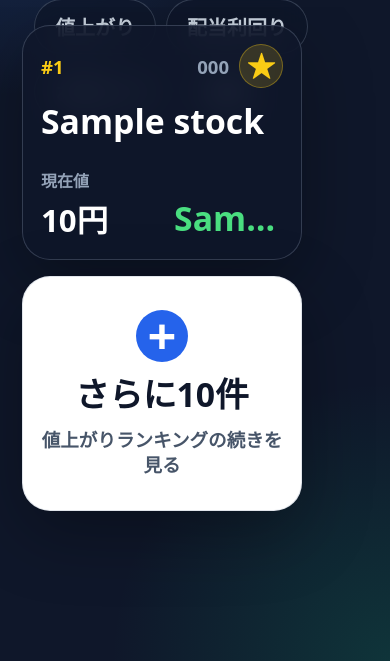
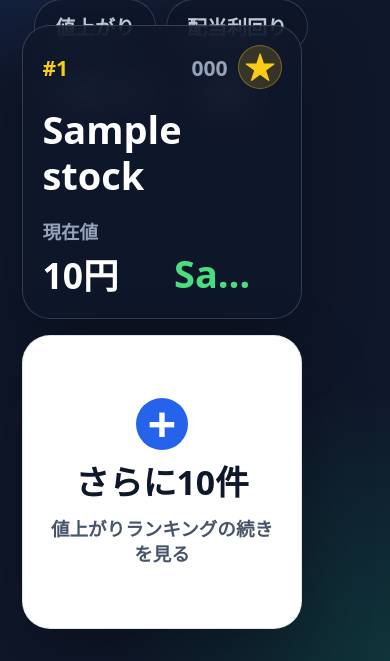
Before and after one commit to nyarpee/stock-display-for-grandma, a Flask app: template templates/stocks.html in a window 390 px wide. Shown: the part 183-844 px from the top of the page. Run offline with Flask 3, Linux system fonts and the light colour scheme; the template is opened without the code that fills it: most values are stand-ins (such as "Sample title", 1, 10 or a date in 2020).

Commit message:
forth commit

```diff
--- a/static/css/base.css
+++ b/static/css/base.css
@@ -17,8 +17,8 @@ body {
 :root {
     --header-height: 220px;
     --tile-gap: 22px;
-    --tile-width: clamp(300px, 34vw, 420px);
-    --tile-height: clamp(190px, calc((100vh - var(--header-height) - 72px) / 2), 270px);
+    --tile-width: clamp(340px, 38vw, 520px);
+    --tile-height: clamp(220px, calc((100vh - var(--header-height) - 72px) / 2), 360px);
     --ticker-side-padding: clamp(28px, 5vw, 72px);
 }
 
--- a/static/css/stocks.css
+++ b/static/css/stocks.css
@@ -97,9 +97,10 @@ h1 {
 .ticker-track {
     display: grid;
     grid-auto-flow: column;
-    grid-template-rows: repeat(2, var(--tile-height));
+    grid-template-rows: repeat(2, minmax(0, 1fr));
     grid-auto-columns: var(--tile-width);
     gap: var(--tile-gap);
+    height: 100%;
     width: max-content;
     will-change: transform;
 }
@@ -108,10 +109,10 @@ h1 {
 
 .stock-tile {
     width: var(--tile-width);
-    height: var(--tile-height);
+    height: 100%;
     min-width: 0;
     min-height: 0;
-    padding: clamp(18px, 2.4vw, 30px);
+    padding: clamp(18px, 2.3vh, 34px);
     border-radius: 28px;
     background: rgba(15, 23, 42, 0.82);
     border: 1px solid rgba(148, 163, 184, 0.28);
@@ -147,14 +148,14 @@ h1 {
 }
 
 .rank {
-    font-size: clamp(16px, 2.2vh, 20px);
+    font-size: clamp(18px, 2.5vh, 26px);
     font-weight: 800;
     color: #facc15;
     white-space: nowrap;
 }
 
 .code {
-    font-size: clamp(16px, 2.2vh, 20px);
+    font-size: clamp(18px, 2.5vh, 26px);
     color: #94a3b8;
     font-weight: 700;
     min-width: 0;
@@ -164,8 +165,8 @@ h1 {
 }
 
 .favorite-button {
-    width: 44px;
-    height: 44px;
+    width: clamp(44px, 5.2vh, 58px);
+    height: clamp(44px, 5.2vh, 58px);
     flex: 0 0 auto;
     display: grid;
     place-items: center;
@@ -174,7 +175,7 @@ h1 {
     color: #f8fafc;
     background: rgba(15, 23, 42, 0.74);
     font: inherit;
-    font-size: 28px;
+    font-size: clamp(28px, 3.5vh, 38px);
     font-weight: 900;
     line-height: 1;
     cursor: pointer;
@@ -192,10 +193,11 @@ h1 {
 }
 
 .name {
-    margin-top: clamp(14px, 2.3vw, 24px);
-    font-size: clamp(24px, 4vh, 36px);
+    align-self: center;
+    margin-top: clamp(8px, 1.3vh, 18px);
+    font-size: clamp(28px, 4.5vh, 46px);
     font-weight: 900;
-    line-height: 1.15;
+    line-height: 1.22;
     min-height: 0;
     overflow: hidden;
     word-break: break-word;
@@ -203,6 +205,7 @@ h1 {
     display: -webkit-box;
     -webkit-line-clamp: 2;
     -webkit-box-orient: vertical;
+    padding-bottom: 0.08em;
 }
 
 .tile-bottom {
@@ -221,7 +224,7 @@ h1 {
 .small {
     margin: 0;
     color: #94a3b8;
-    font-size: clamp(13px, 1.9vh, 16px);
+    font-size: clamp(15px, 2.2vh, 20px);
     font-weight: 700;
     overflow: hidden;
     text-overflow: ellipsis;
@@ -230,7 +233,7 @@ h1 {
 
 .price {
     margin: 4px 0 0;
-    font-size: clamp(24px, 3.7vh, 34px);
+    font-size: clamp(28px, 4.2vh, 44px);
     font-weight: 800;
     overflow: hidden;
     text-overflow: ellipsis;
@@ -239,7 +242,7 @@ h1 {
 
 .change {
     max-width: 45%;
-    font-size: clamp(26px, 4vh, 38px);
+    font-size: clamp(28px, 4.5vh, 46px);
     font-weight: 900;
     overflow: hidden;
     text-overflow: ellipsis;
@@ -454,19 +457,19 @@ h1 {
 
 @media (max-width: 900px) {
     :root {
-        --header-height: 190px;
+        --header-height: 184px;
         --tile-gap: 16px;
-        --tile-width: clamp(280px, 44vw, 360px);
-        --tile-height: clamp(176px, calc((100vh - var(--header-height) - 58px) / 2), 235px);
+        --tile-width: clamp(330px, 47vw, 440px);
+        --tile-height: clamp(210px, calc((100vh - var(--header-height) - 58px) / 2), 330px);
         --ticker-side-padding: clamp(22px, 4vw, 36px);
     }
 
     .top-header {
-        padding: 28px 34px 18px;
+        padding: 24px 34px 16px;
     }
 
     h1 {
-        font-size: 44px;
+        font-size: 42px;
     }
 
     .header-right {
@@ -474,8 +477,8 @@ h1 {
     }
 
     .ranking-tab {
-        font-size: 20px;
-        padding: 12px 20px;
+        font-size: 19px;
+        padding: 11px 18px;
     }
 
     .ranking-tabs {
```
